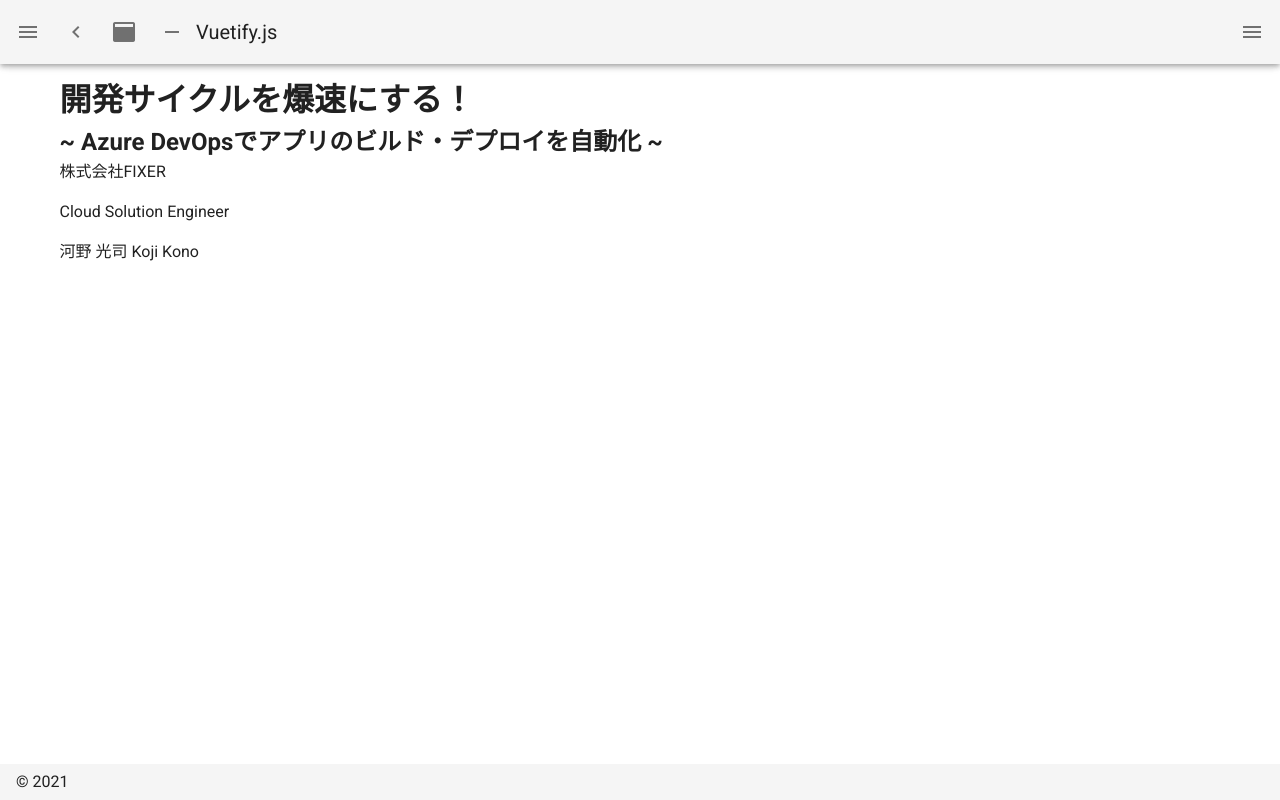
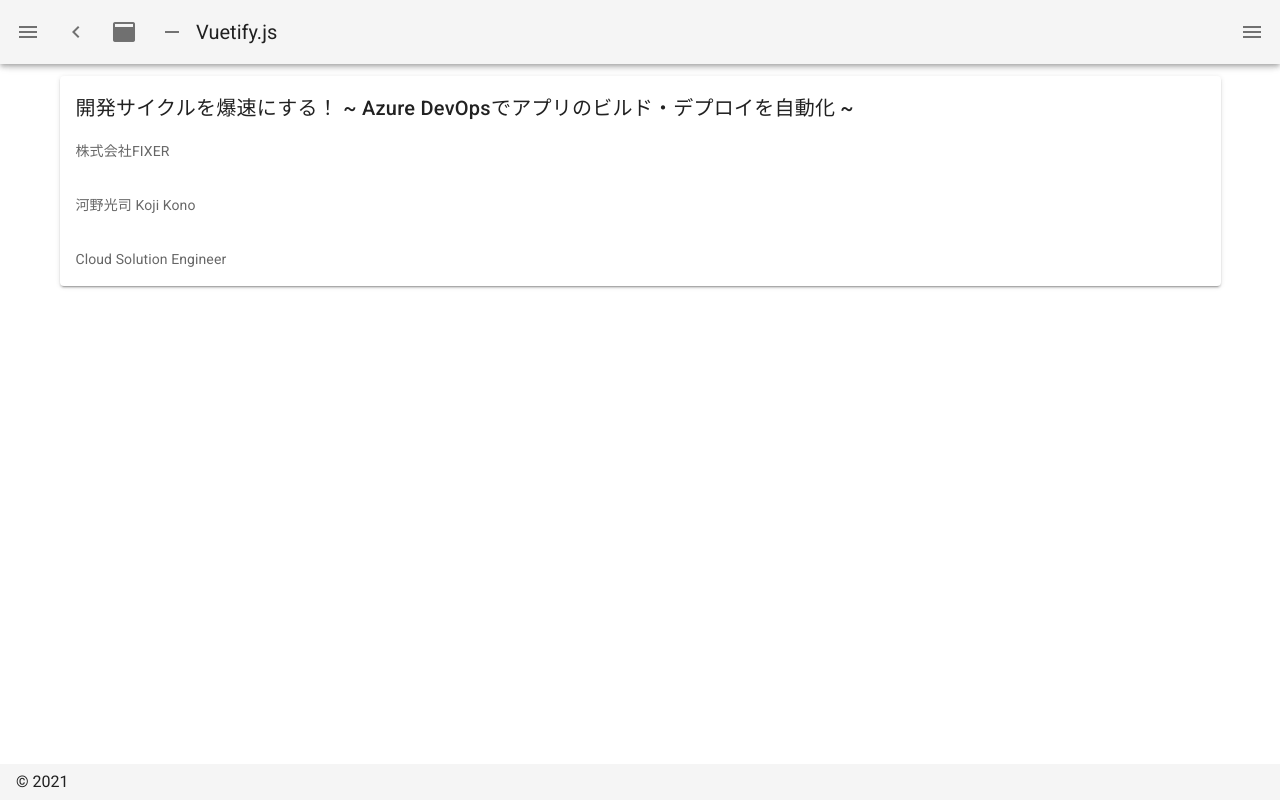
Before and after one commit to kono-koji20-fixer/GiikusaiDevOpsDemo, a Nuxt app: page / in a window 1280 px wide. Built offline with nearby package versions, Linux system fonts and the light colour scheme.

Commit message:
:construction_worker: Test pipeline

```diff
--- a/pages/index.vue
+++ b/pages/index.vue
@@ -1,10 +1,14 @@
 <template>
   <div>
-    <h1>開発サイクルを爆速にする！</h1>
-    <h2>~ Azure DevOpsでアプリのビルド・デプロイを自動化 ~</h2>
-    <p>株式会社FIXER</p>
-    <p>Cloud Solution Engineer</p>
-    <p>河野 光司 Koji Kono</p>
+    <v-card>
+      <v-card-title>
+        開発サイクルを爆速にする！ ~ Azure
+        DevOpsでアプリのビルド・デプロイを自動化 ~
+      </v-card-title>
+      <v-card-text>株式会社FIXER</v-card-text>
+      <v-card-text>河野光司 Koji Kono</v-card-text>
+      <v-card-text>Cloud Solution Engineer</v-card-text>
+    </v-card>
   </div>
 </template>
 
```
